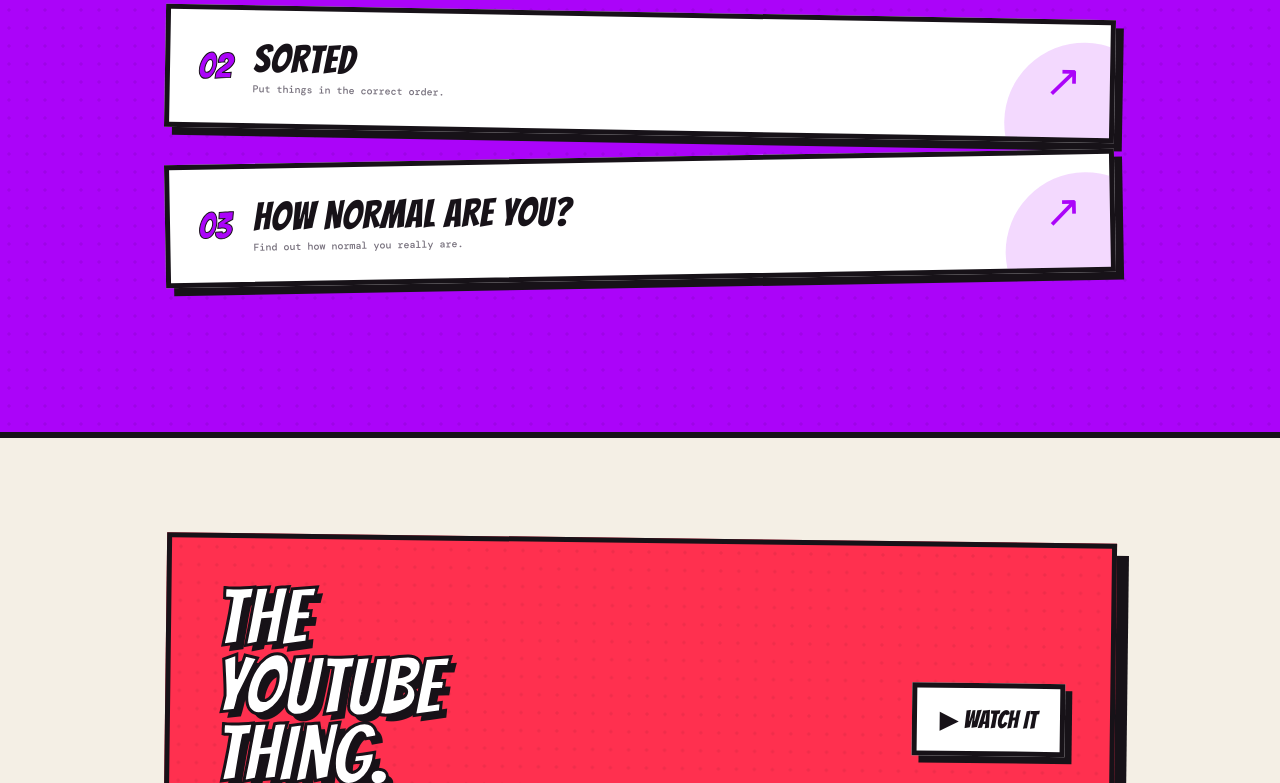
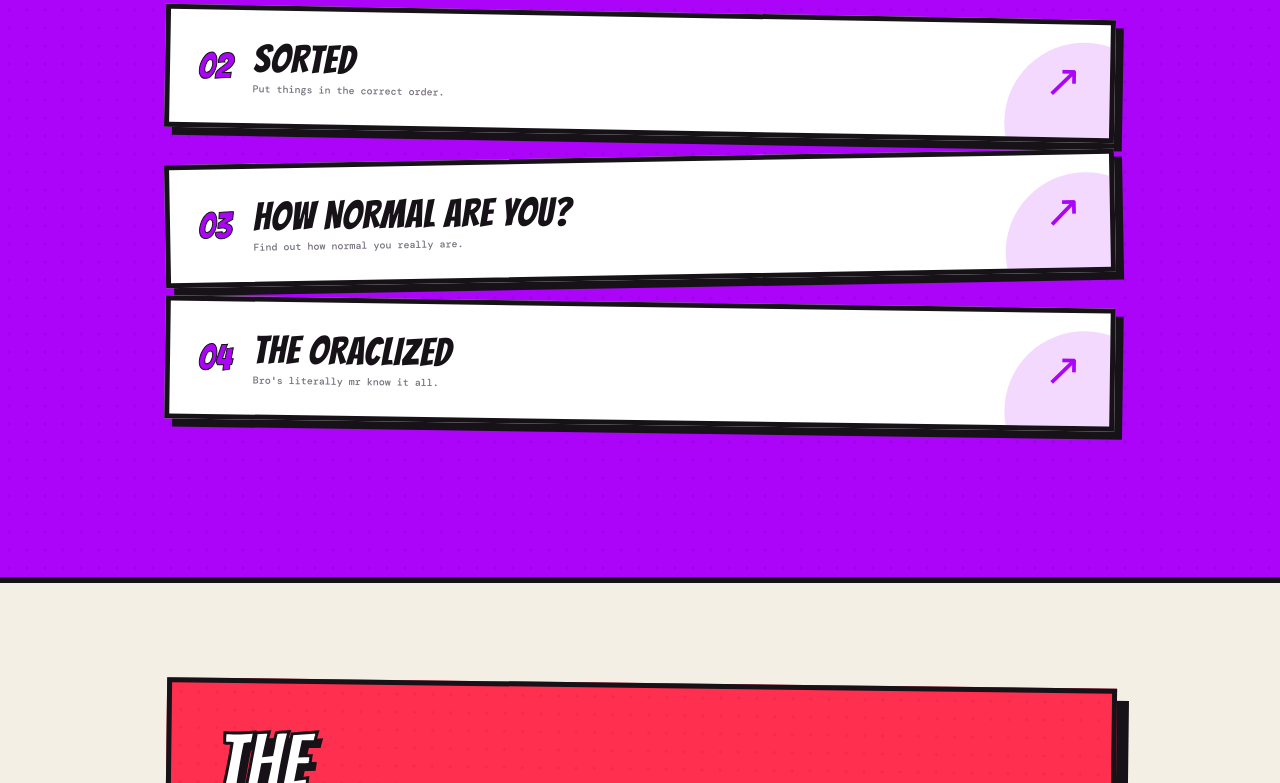
Before and after one commit to johnbananafr/johnbananafr.github.io, a plain HTML site: page index.html in a window 1280 px wide. Shown: the part 1183-1966 px from the top of the page. Drawn offline with nearby package versions, Linux system fonts and the light colour scheme; a web font is replaced by a local one.

Commit message:
Update index.html

```diff
--- a/index.html
+++ b/index.html
@@ -1789,6 +1789,17 @@ WAIT...
 <div>
 <div class="project-name">HOW NORMAL ARE YOU?</div>
 <div class="project-desc">Find out how normal you really are.</div>
+</div>
+</div>
+<div class="project-arrow">↗</div>
+</a>
+
+<a href="https://johnbananafr.github.io/oraclized/" class="project">
+<div class="project-left">
+<div class="project-number">04</div>
+<div>
+<div class="project-name">THE ORACLIZED</div>
+<div class="project-desc">Bro's literally mr know it all.</div>
 </div>
 </div>
 <div class="project-arrow">↗</div>
```
